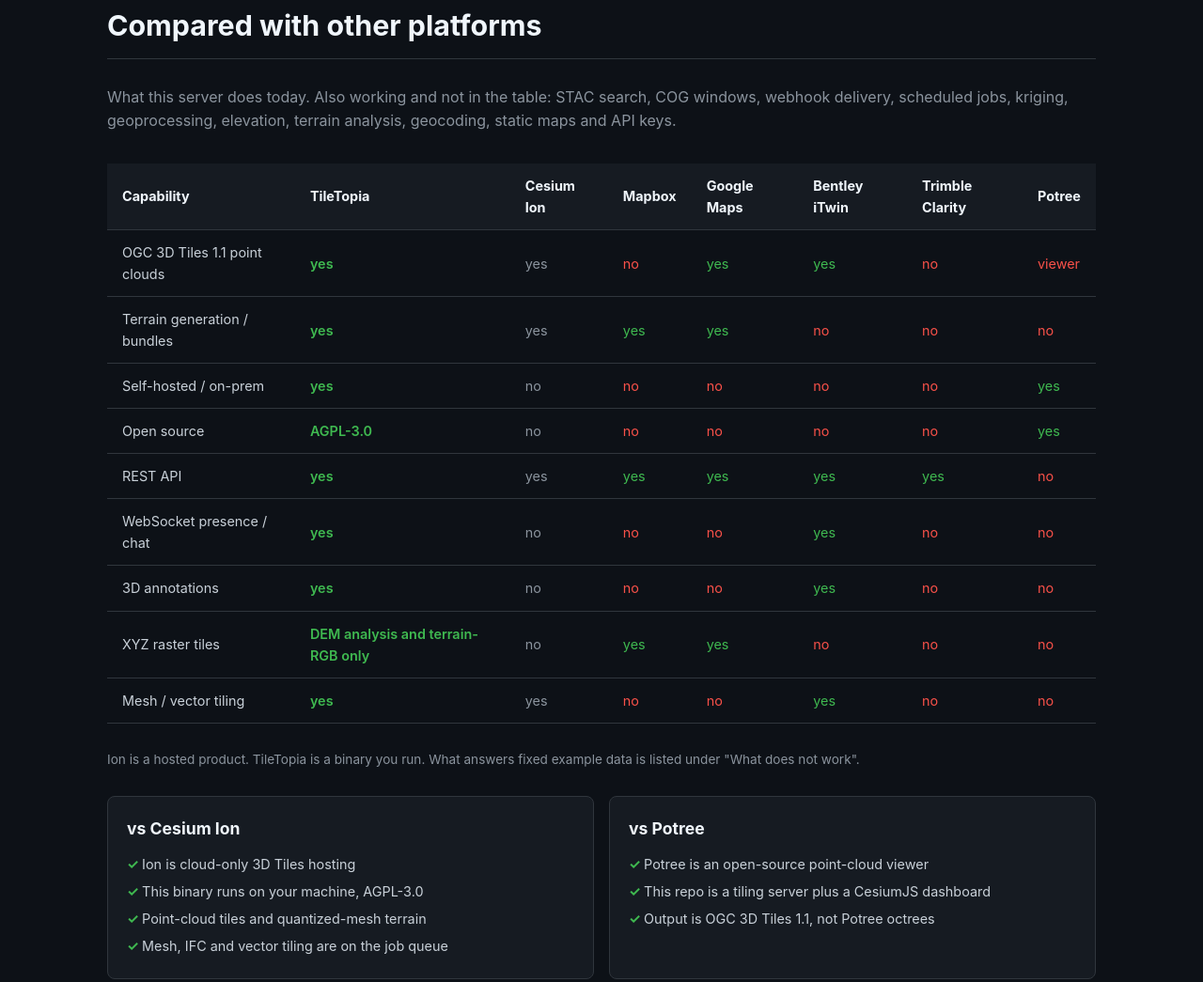
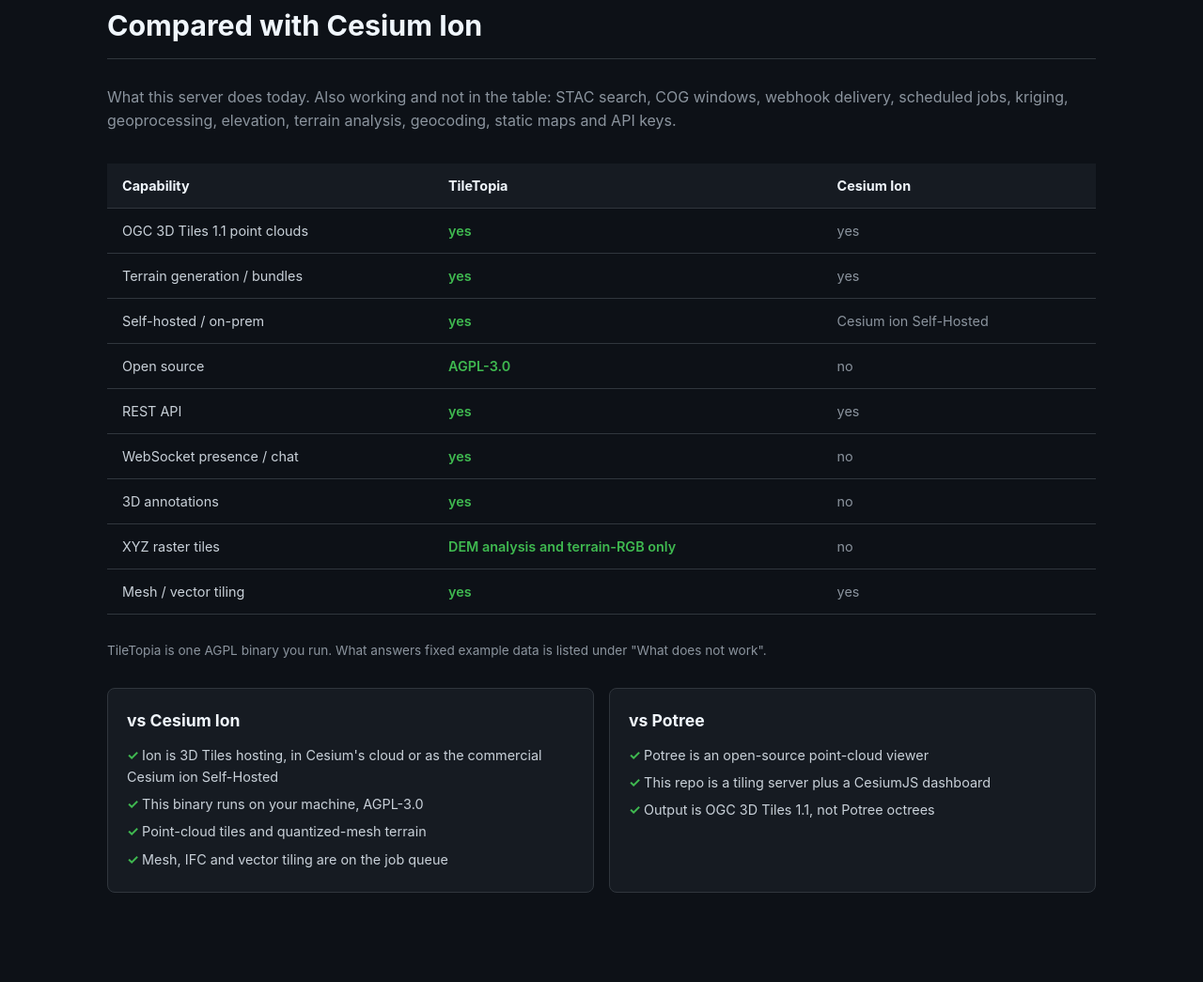
Before and after one commit to GeoLang/tiletopia, a plain HTML site: page docs/index.html in a window 1280 px wide. Shown: the part 2260-3305 px from the top of the page at 94% size. Drawn offline with Linux system fonts and the light colour scheme.

Commit message:
drop unsourced comparison columns

```diff
--- a/docs/index.html
+++ b/docs/index.html
@@ -164,33 +164,33 @@ footer{border-top:1px solid var(--border);padding:32px 0;text-align:center;color
 
 <section id="comparison">
 <div class="container">
-<h2>Compared with other platforms</h2>
+<h2>Compared with Cesium Ion</h2>
 <p style="color:var(--muted);margin-bottom:20px">What this server does today. Also working and not in the table: STAC search, COG windows, webhook delivery, scheduled jobs, kriging, geoprocessing, elevation, terrain analysis, geocoding, static maps and API keys.</p>
 <div style="overflow-x:auto">
 <table>
 <thead>
-<tr><th>Capability</th><th>TileTopia</th><th>Cesium Ion</th><th>Mapbox</th><th>Google Maps</th><th>Bentley iTwin</th><th>Trimble Clarity</th><th>Potree</th></tr>
+<tr><th>Capability</th><th>TileTopia</th><th>Cesium Ion</th></tr>
 </thead>
 <tbody>
-<tr><td>OGC 3D Tiles 1.1 point clouds</td><td class="check">yes</td><td class="check">yes</td><td class="cross">no</td><td class="check">yes</td><td class="check">yes</td><td class="cross">no</td><td class="cross">viewer</td></tr>
-<tr><td>Terrain generation / bundles</td><td class="check">yes</td><td class="check">yes</td><td class="check">yes</td><td class="check">yes</td><td class="cross">no</td><td class="cross">no</td><td class="cross">no</td></tr>
-<tr><td>Self-hosted / on-prem</td><td class="check">yes</td><td class="cross">no</td><td class="cross">no</td><td class="cross">no</td><td class="cross">no</td><td class="cross">no</td><td class="check">yes</td></tr>
-<tr><td>Open source</td><td class="check">AGPL-3.0</td><td class="cross">no</td><td class="cross">no</td><td class="cross">no</td><td class="cross">no</td><td class="cross">no</td><td class="check">yes</td></tr>
-<tr><td>REST API</td><td class="check">yes</td><td class="check">yes</td><td class="check">yes</td><td class="check">yes</td><td class="check">yes</td><td class="check">yes</td><td class="cross">no</td></tr>
-<tr><td>WebSocket presence / chat</td><td class="check">yes</td><td class="cross">no</td><td class="cross">no</td><td class="cross">no</td><td class="check">yes</td><td class="cross">no</td><td class="cross">no</td></tr>
-<tr><td>3D annotations</td><td class="check">yes</td><td class="cross">no</td><td class="cross">no</td><td class="cross">no</td><td class="check">yes</td><td class="cross">no</td><td class="cross">no</td></tr>
-<tr><td>XYZ raster tiles</td><td class="cross">DEM analysis and terrain-RGB only</td><td class="cross">no</td><td class="check">yes</td><td class="check">yes</td><td class="cross">no</td><td class="cross">no</td><td class="cross">no</td></tr>
-<tr><td>Mesh / vector tiling</td><td class="check">yes</td><td class="check">yes</td><td class="cross">no</td><td class="cross">no</td><td class="check">yes</td><td class="cross">no</td><td class="cross">no</td></tr>
+<tr><td>OGC 3D Tiles 1.1 point clouds</td><td class="check">yes</td><td class="check">yes</td></tr>
+<tr><td>Terrain generation / bundles</td><td class="check">yes</td><td class="check">yes</td></tr>
+<tr><td>Self-hosted / on-prem</td><td class="check">yes</td><td class="check">Cesium ion Self-Hosted</td></tr>
+<tr><td>Open source</td><td class="check">AGPL-3.0</td><td class="cross">no</td></tr>
+<tr><td>REST API</td><td class="check">yes</td><td class="check">yes</td></tr>
+<tr><td>WebSocket presence / chat</td><td class="check">yes</td><td class="cross">no</td></tr>
+<tr><td>3D annotations</td><td class="check">yes</td><td class="cross">no</td></tr>
+<tr><td>XYZ raster tiles</td><td class="cross">DEM analysis and terrain-RGB only</td><td class="cross">no</td></tr>
+<tr><td>Mesh / vector tiling</td><td class="check">yes</td><td class="check">yes</td></tr>
 </tbody>
 </table>
 </div>
-<p style="margin-top:16px;color:var(--muted);font-size:.85rem">Ion is a hosted product. TileTopia is a binary you run. What answers fixed example data is listed under "What does not work".</p>
+<p style="margin-top:16px;color:var(--muted);font-size:.85rem">TileTopia is one AGPL binary you run. What answers fixed example data is listed under "What does not work".</p>
 
 <div class="grid" style="margin-top:28px">
 <div class="card">
 <h3>vs Cesium Ion</h3>
 <ul>
-<li>Ion is cloud-only 3D Tiles hosting</li>
+<li>Ion is 3D Tiles hosting, in Cesium's cloud or as the commercial Cesium ion Self-Hosted</li>
 <li>This binary runs on your machine, AGPL-3.0</li>
 <li>Point-cloud tiles and quantized-mesh terrain</li>
 <li>Mesh, IFC and vector tiling are on the job queue</li>
```
Also changed, not shown: README.md.
